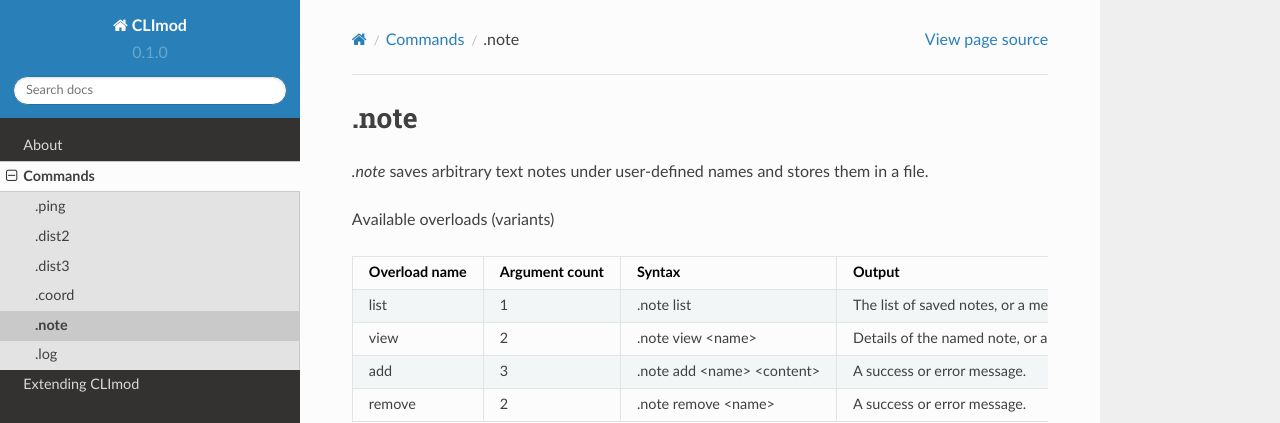
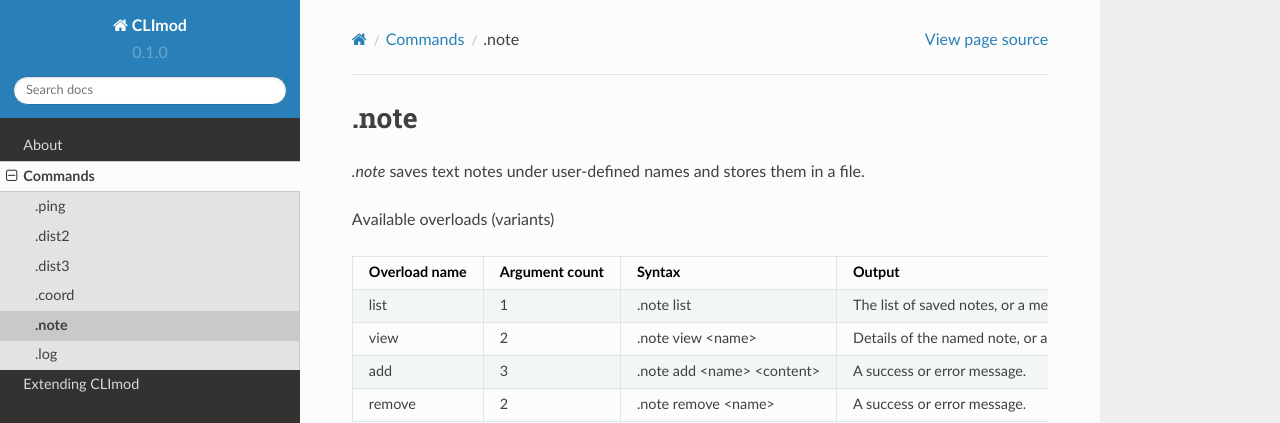
Before and after one commit to AbsoluteWisp/CLImodDocs, a Sphinx documentation site: the page built from docs/source/pages/commands/note.rst, in a window 1280 px wide. Shown: the top 423 px of the page. Built offline with Sphinx 7.4.7 and the Read the Docs theme 2.0.0, drawn with Linux system fonts in a browser that asks for light colours.

Commit message:
Changes (automatic commit message)

```diff
--- a/docs/source/pages/commands/dist3.rst
+++ b/docs/source/pages/commands/dist3.rst
@@ -2,7 +2,6 @@
 ======
 
 `.dist3` measures distances between two 3D points
-It outputs the distance between the points
 
 Available overloads (variants)
 
--- a/docs/source/pages/commands/note.rst
+++ b/docs/source/pages/commands/note.rst
@@ -1,7 +1,7 @@
 .note
 =====
 
-`.note` saves arbitrary text notes under user-defined names and stores them in a file.
+`.note` saves text notes under user-defined names and stores them in a file.
 
 Available overloads (variants)
 
```
